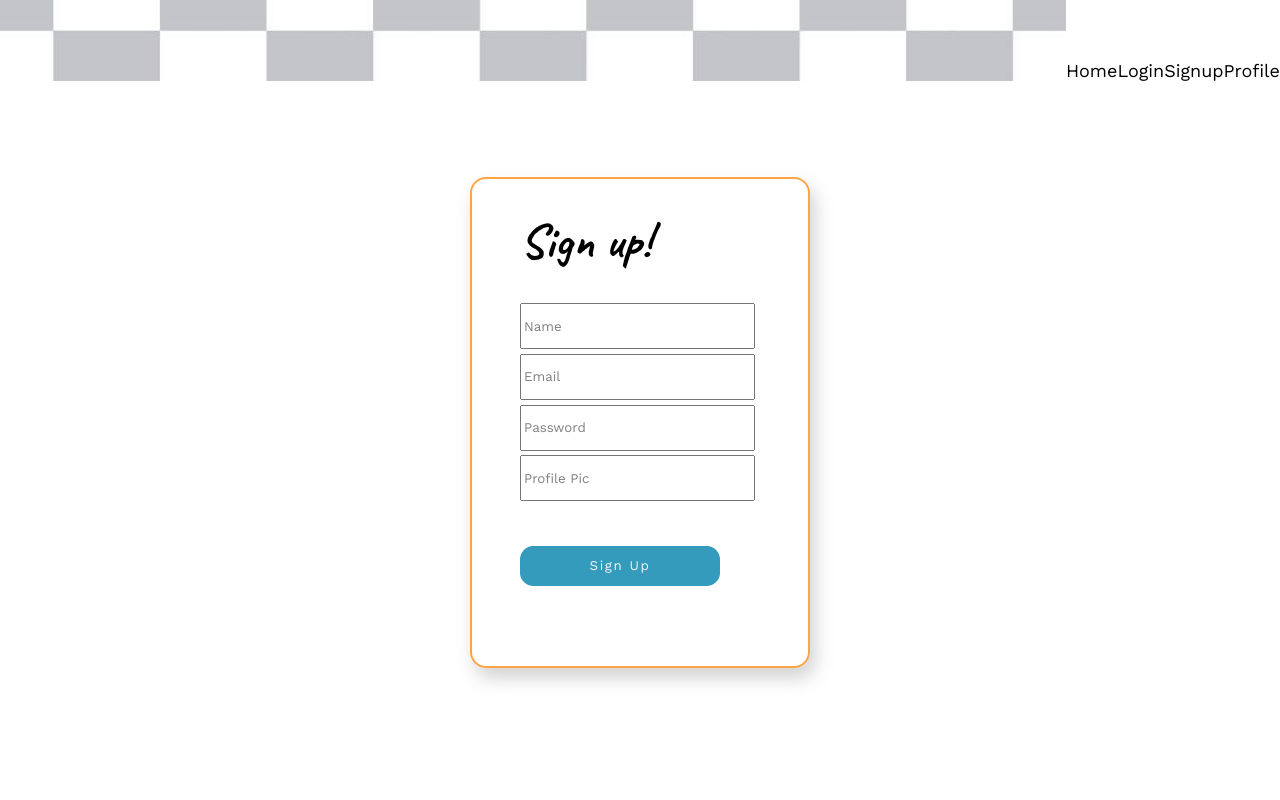
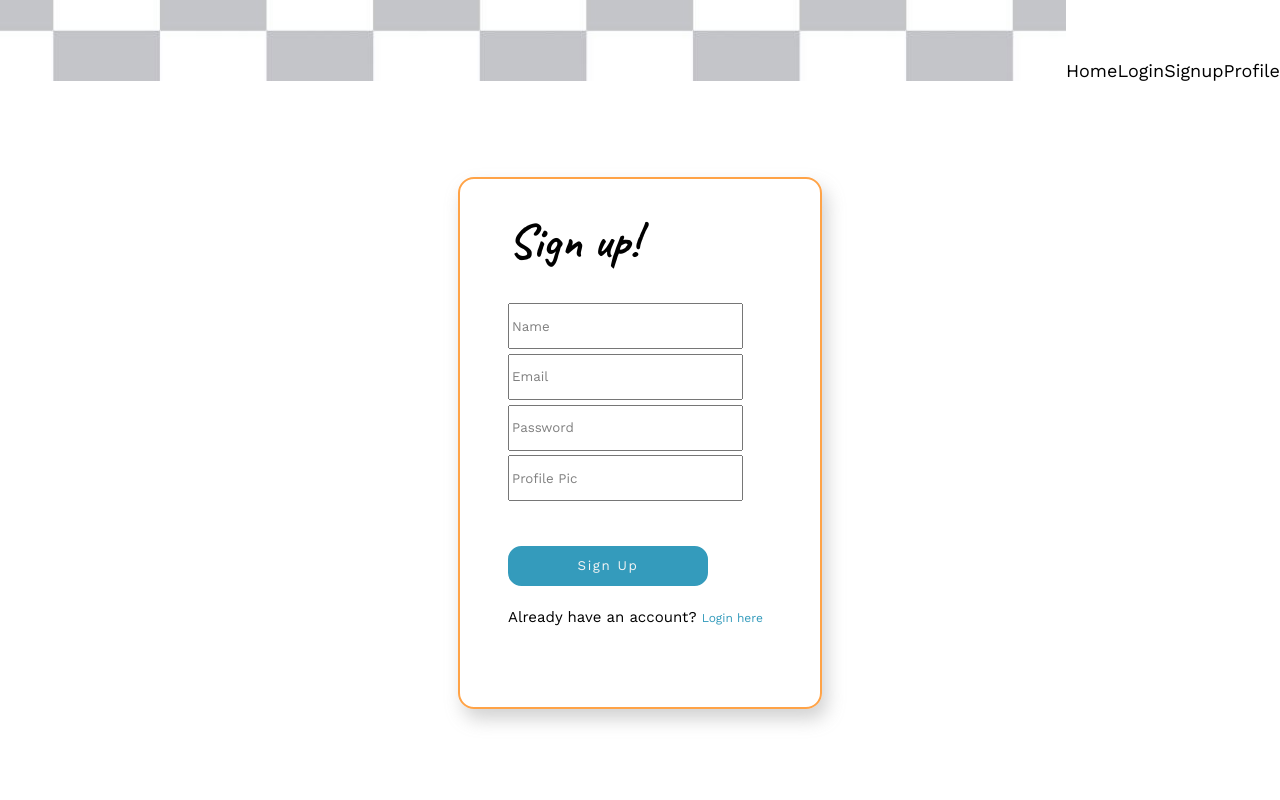
Before and after one commit to omtmana/qrCode, a React (Create React App) app in the folder client/: page /signup in a window 1280 px wide. Shown: the top 800 px of the page. Built offline with nearby package versions, Linux system fonts and the light colour scheme; no server answers; a web font is replaced by a local one.

Commit message:
Fixed login and signup size

```diff
--- a/client/src/components/Login.js
+++ b/client/src/components/Login.js
@@ -1,6 +1,7 @@
 import '../styles/Login.css'
 import { useState} from 'react'
 import {useNavigate} from 'react-router-dom'
+import { Link } from 'react-router-dom'
 
 const Login = ({ user, setUser }) => {
    const [email, setEmail] = useState('')
@@ -49,7 +50,7 @@ const Login = ({ user, setUser }) => {
             <button className='login-submit-button'> Submit </button>
             </form>
             <p style={{ fontSize: '12px', color: '#349BBC' }}>Forgot email or password?</p>
-            <p style={{ fontSize: '12px' }}> Don't have account? <span style={{ fontSize: '12px', color: '#349BBC' }}>Sign up!</span> </p>
+            <p style={{ fontSize: '12px' }}> Don't have account? <Link to='/signup' style={{ fontSize: '12px', color: '#349BBC', textDecoration:'none' }}> Sign Up!</Link> </p>
          </div>
       </div>
    )
--- a/client/src/components/Signup.js
+++ b/client/src/components/Signup.js
@@ -1,6 +1,7 @@
 import '../styles/Signup.css'
 import { useState } from 'react'
 import {useNavigate} from 'react-router-dom'
+import { Link } from 'react-router-dom'
 
 const Signup = ({setUser}) => {
    const [name, setName] = useState('')
@@ -79,6 +80,7 @@ const Signup = ({setUser}) => {
                </div>
             <button className='signup-button'> Sign Up </button>
             </form>
+            <p style={{fontSize:'15px', paddingTop:'.5em'}}>Already have an account? <Link to='/login' style={{ fontSize: '12px', color: '#349BBC', textDecoration: 'none' }}> Login here </Link></p>
          </div>
       </div>
    )
--- a/client/src/styles/Signup.css
+++ b/client/src/styles/Signup.css
@@ -10,13 +10,14 @@
 
 .signup-container {
    border: 2px solid #FFA347;
-      width: 15em;
+      width: 16.5em;
       padding-bottom: 5em;
       padding-left: 3em;
       padding-right: 3em;
       /* margin-top: 7em; */
       border-radius: 1em;
       box-shadow: 5px 10px 18px #88888861;
+      height: 28em;
 }
 
 .signup-text {
```
